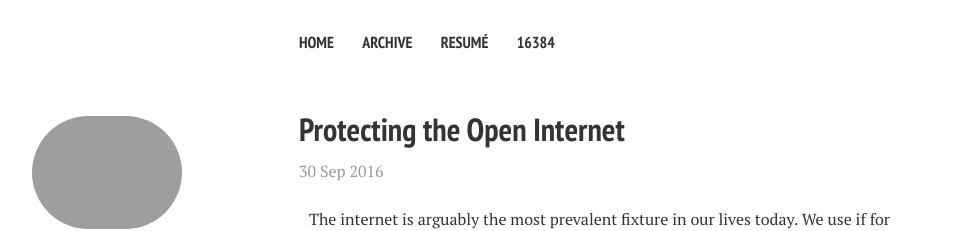
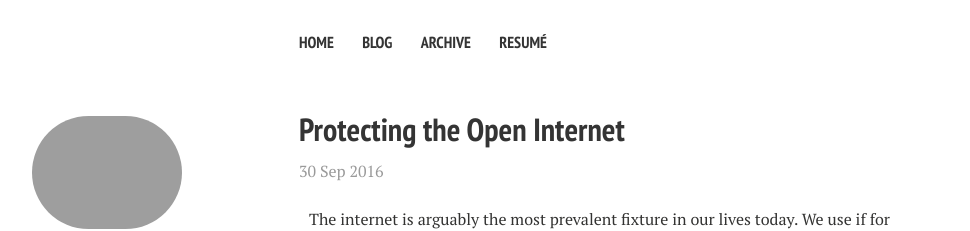
Before and after one commit to gerdums/gerdums.github.io, a Jekyll site: the page built from index.md, in a window 1280 px wide and 900 px high. Shown: the top 231 px of the window, without its empty margins (21-991 px from the left). Built offline with Jekyll 4.4.1, drawn with Linux system fonts in a browser that asks for light colours; nearby versions of some CDN libraries.

Commit message:
Update navigation.yml

```diff
--- a/_data/navigation.yml
+++ b/_data/navigation.yml
@@ -1,6 +1,8 @@
 # Site navigation links
+- title: Home
+  url: https://garethmatson.com
 
-- title: Home
+- title: Blog
   url: ""
 
 - title: Archive
@@ -8,6 +10,3 @@
 
 - title: Resumé
   url: https://garethmatson.com/resume.pdf
-
-- title: 16384
-  url: /16384/
```
